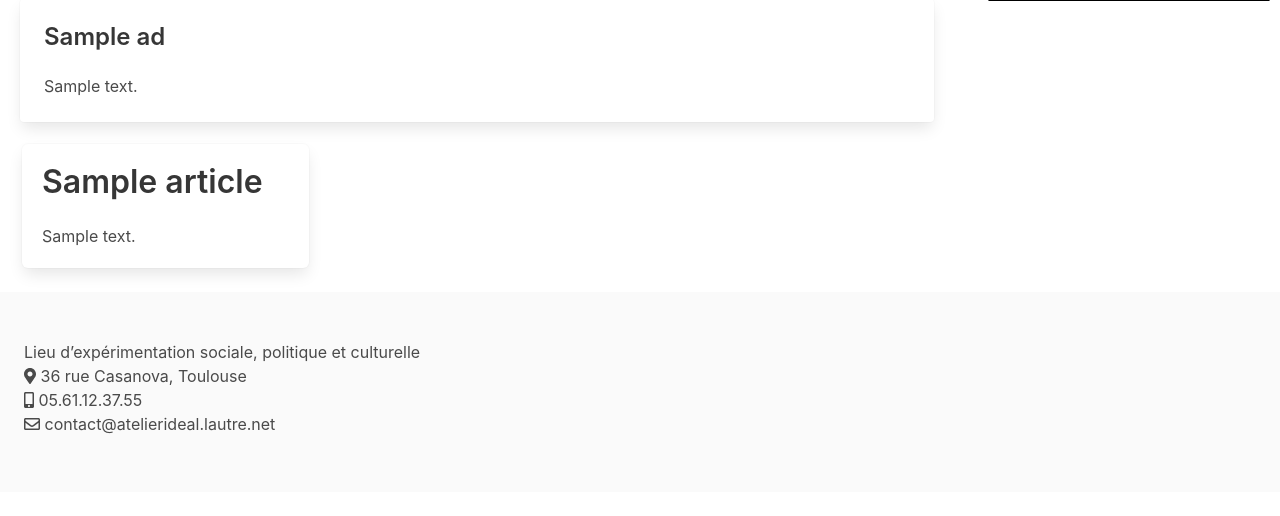
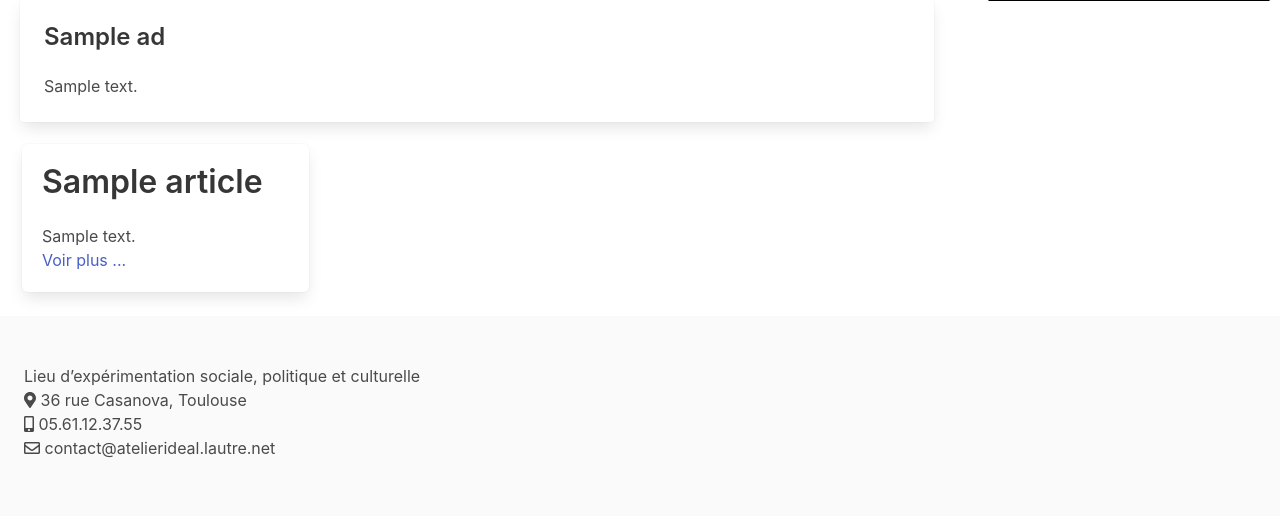
Before and after one commit to gaut-b/atelier-ideal, a Django app: page / in a window 1280 px wide. Shown: the part 379-895 px from the top of the page. Before the commit the page ends 813 px from the top, so only its background shows below. Run offline with Django 3.2, Linux system fonts and the light colour scheme; tables that the repository leaves empty hold one stand-in row (values such as "Sample post"); some libraries are stand-ins or nearby versions.

Commit message:
Add article_detail view

```diff
--- a/atelier_ideal/website/templates/website/index.html
+++ b/atelier_ideal/website/templates/website/index.html
@@ -43,6 +43,9 @@
 									      {{ article.title | safe }}
 									    </p>
 										<p>{{ article.content | safe | truncatewords_html:50 }}</p>
+										<span>
+											<a href="{% url 'website:article-detail' article.slug %}">Voir plus ...</a>
+										</span>
 									</div>
 								{% endif %}
 							{% endfor %}
@@ -55,6 +58,9 @@
 									      {{ article.title | safe }}
 									    </p>
 										<p>{{ article.content | safe | truncatewords_html:50 }}</p>
+										<span>
+											<a href="{% url 'website:article-detail' article.slug %}">Voir plus ...</a>
+										</span>
 									</div>
 								{% endif %}
 							{% endfor %}
@@ -67,6 +73,9 @@
 									      {{ article.title | safe }}
 									    </p>
 										<p>{{ article.content | safe | truncatewords_html:50 }}</p>
+										<span>
+											<a href="{% url 'website:article-detail' article.slug %}">Voir plus ...</a>
+										</span>
 									</div>
 								{% endif %}
 							{% endfor %}
--- a/atelier_ideal/website/urls.py
+++ b/atelier_ideal/website/urls.py
@@ -4,7 +4,7 @@ from .views import ArticleDetailView
 
 urlpatterns = [
     path('', views.index, name='index'),
-    path('<slug:slug>/', ArticleDetailView.as_view(), name='article-detail'),
+    path('article/<slug:slug>/', ArticleDetailView.as_view(), name='article-detail'),
     path('events/', views.events, name='events'),
 ]
 
```
Also changed, not shown: atelier_ideal/website/templates/website/article_detail.html (+8 -0 lines), 1 other file.
